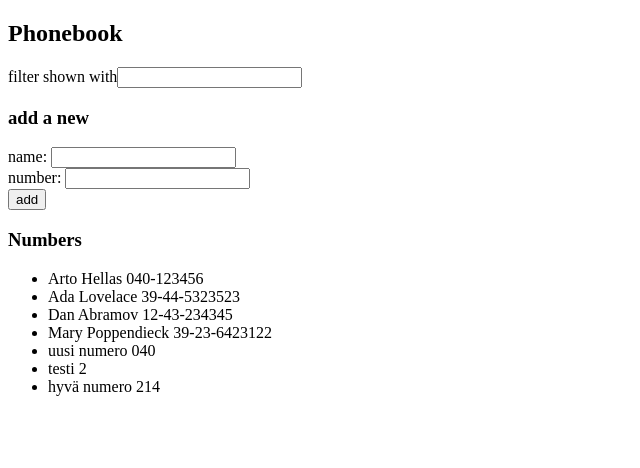
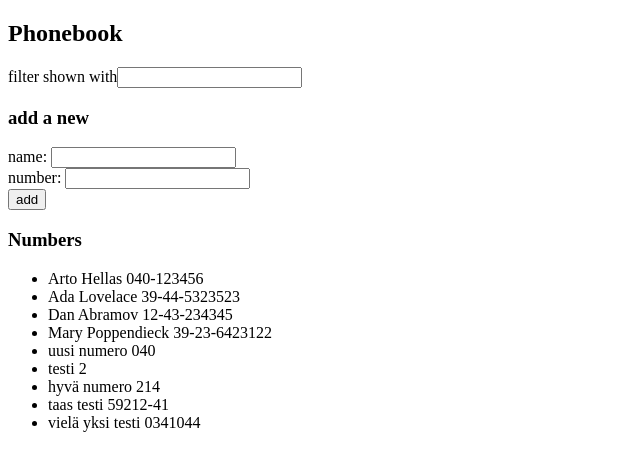
Before and after one commit to w1ll1ey/fullstack, a React (Vite) app in the folder osa2/puhelinluettelo/: page / in a window 1280 px wide. Shown: the top 468 px of the page, without its empty margins (0-640 px from the left). Built offline with nearby package versions, Linux system fonts and the light colour scheme; data requests are answered from the project's data file.

Commit message:
2.13 done

```diff
--- a/osa2/puhelinluettelo/db.json
+++ b/osa2/puhelinluettelo/db.json
@@ -34,6 +34,16 @@
       "id": "d4d7",
       "name": "hyvä numero",
       "number": "214"
+    },
+    {
+      "id": "d314",
+      "name": "taas testi",
+      "number": "59212-41"
+    },
+    {
+      "id": "4dcb",
+      "name": "vielä yksi testi",
+      "number": "0341044"
     }
   ]
 }
--- a/osa2/puhelinluettelo/src/App.jsx
+++ b/osa2/puhelinluettelo/src/App.jsx
@@ -1,5 +1,6 @@
 import { useState, useEffect } from 'react'
 import axios from 'axios'
+import personService from './services/persons'
 
 const Filter = (props) => (
         <form>
@@ -43,11 +44,11 @@
   const personsToShow = persons.filter ((person) => person.name.toLowerCase().includes(filter))
 
   useEffect(() => {
-    axios
-      .get('http://localhost:3001/persons')
-      .then(response => {
-        setPersons(response.data)
-      })
+    personService
+      .getAll()
+        .then(initialPersons => {
+          setPersons(initialPersons)
+        })
   }, [])
 
   const addPerson = (event) => {
@@ -63,13 +64,13 @@
       return
     }
 
-    axios
-      .post('http://localhost:3001/persons', personObject)
-      .then(response => {
-        setPersons(persons.concat(response.data))
-        setNewName('')
-        setNewNumber('')
-      })
+    personService
+      .create(personObject)
+        .then(returnedPerson => {
+          setPersons(persons.concat(returnedPerson))
+          setNewName('')
+          setNewNumber('')
+        })
   }
 
   const handleNameChange = (event) => {
--- /dev/null
+++ b/osa2/puhelinluettelo/src/services/persons.js
@@ -0,0 +1,18 @@
+import axios from "axios";
+const baseUrl = "http://localhost:3001/persons";
+
+const getAll = () => {
+  const request = axios.get(baseUrl);
+  return request.then((response) => {
+    return response.data;
+  });
+};
+
+const create = (newObject) => {
+  const request = axios.post(baseUrl, newObject);
+  return request.then((response) => {
+    return response.data;
+  });
+};
+
+export default { getAll, create };
```
